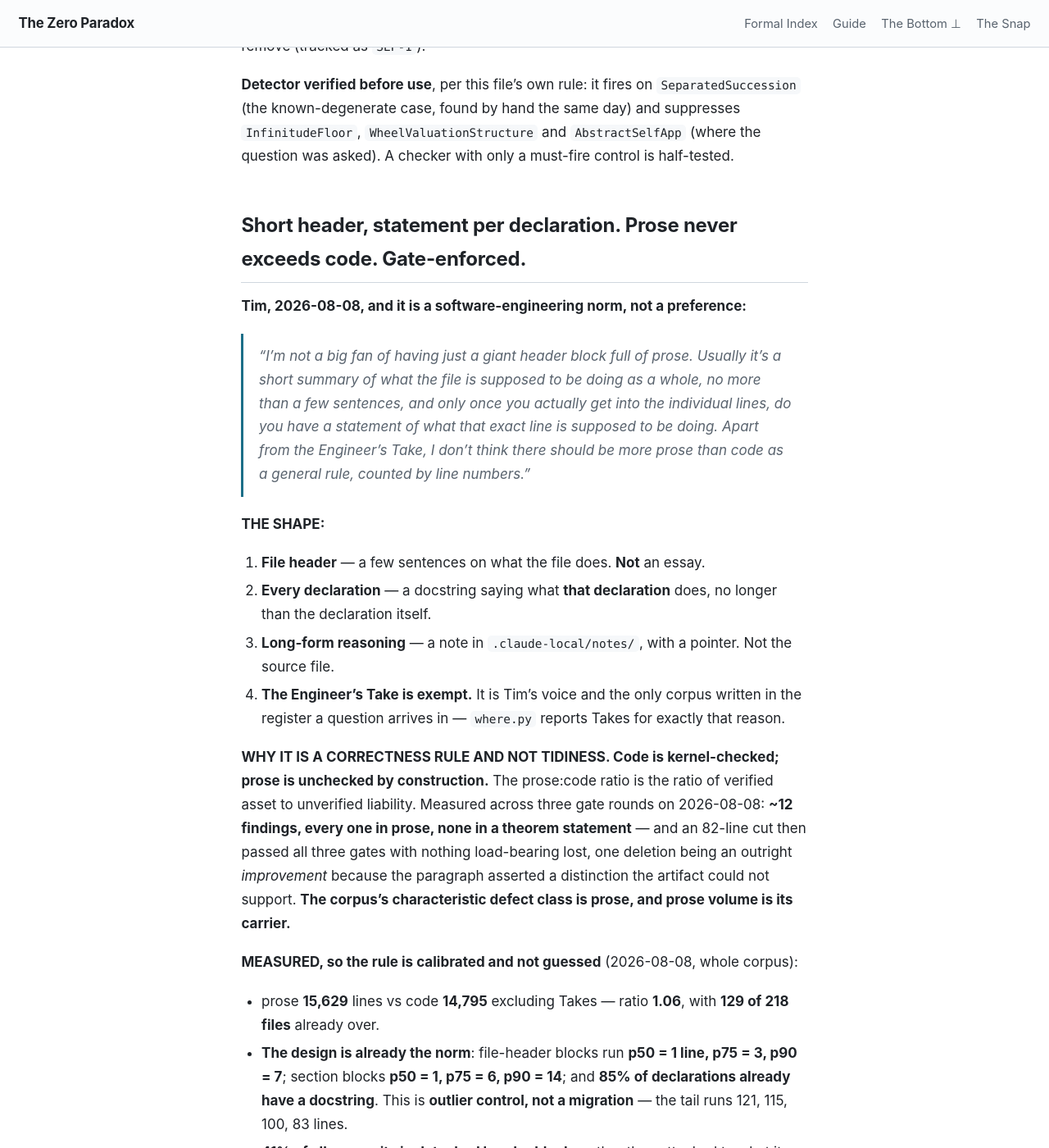
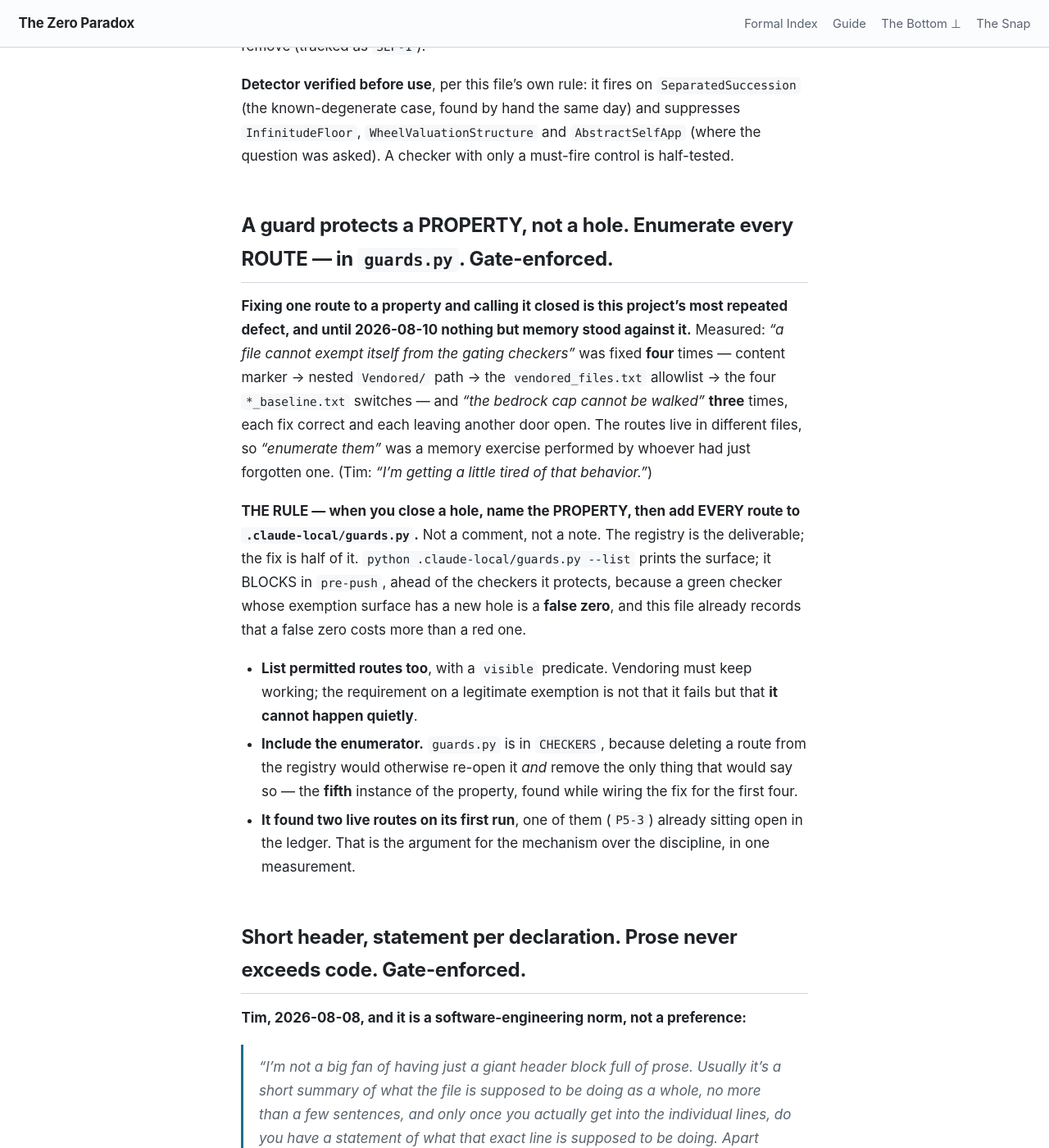
Before and after one commit to timbrigham/ZeroParadox, a Jekyll site: the page built from CLAUDE.md, in a window 1280 px wide and 1400 px high, scrolled down 21776 px. Shown: the whole window at 82% size. Built offline with Jekyll 4.4.1, drawn with Linux system fonts in a browser that asks for light colours; our own code applies the rules of GitHub Pages for plain Markdown files.

Commit message:
A guard protects a property; enumerate every route to it

```diff
--- a/CLAUDE.md
+++ b/CLAUDE.md
@@ -431,6 +431,30 @@ as files are touched; `SeparatedSuccession` is first to remove (tracked as `SEP-
 known-degenerate case, found by hand the same day) and suppresses `InfinitudeFloor`,
 `WheelValuationStructure` and `AbstractSelfApp` (where the question was asked). A checker with only a
 must-fire control is half-tested.
+
+## A guard protects a PROPERTY, not a hole. Enumerate every ROUTE — in `guards.py`. Gate-enforced.
+
+**Fixing one route to a property and calling it closed is this project's most repeated defect, and
+until 2026-08-10 nothing but memory stood against it.** Measured: *"a file cannot exempt itself from
+the gating checkers"* was fixed **four** times — content marker → nested `Vendored/` path → the
+`vendored_files.txt` allowlist → the four `*_baseline.txt` switches — and *"the bedrock cap cannot be
+walked"* **three** times, each fix correct and each leaving another door open. The routes live in
+different files, so *"enumerate them"* was a memory exercise performed by whoever had just forgotten
+one. (Tim: *"I'm getting a little tired of that behavior."*)
+
+**THE RULE — when you close a hole, name the PROPERTY, then add EVERY route to
+`.claude-local/guards.py`.** Not a comment, not a note. The registry is the deliverable; the fix is
+half of it. `python .claude-local/guards.py --list` prints the surface; it BLOCKS in `pre-push`,
+ahead of the checkers it protects, because a green checker whose exemption surface has a new hole is
+a **false zero**, and this file already records that a false zero costs more than a red one.
+
+- **List permitted routes too**, with a `visible` predicate. Vendoring must keep working; the
+  requirement on a legitimate exemption is not that it fails but that **it cannot happen quietly**.
+- **Include the enumerator.** `guards.py` is in `CHECKERS`, because deleting a route from the
+  registry would otherwise re-open it *and* remove the only thing that would say so — the **fifth**
+  instance of the property, found while wiring the fix for the first four.
+- **It found two live routes on its first run**, one of them (`P5-3`) already sitting open in the
+  ledger. That is the argument for the mechanism over the discipline, in one measurement.
 
 ## Short header, statement per declaration. Prose never exceeds code. Gate-enforced.
 
```
